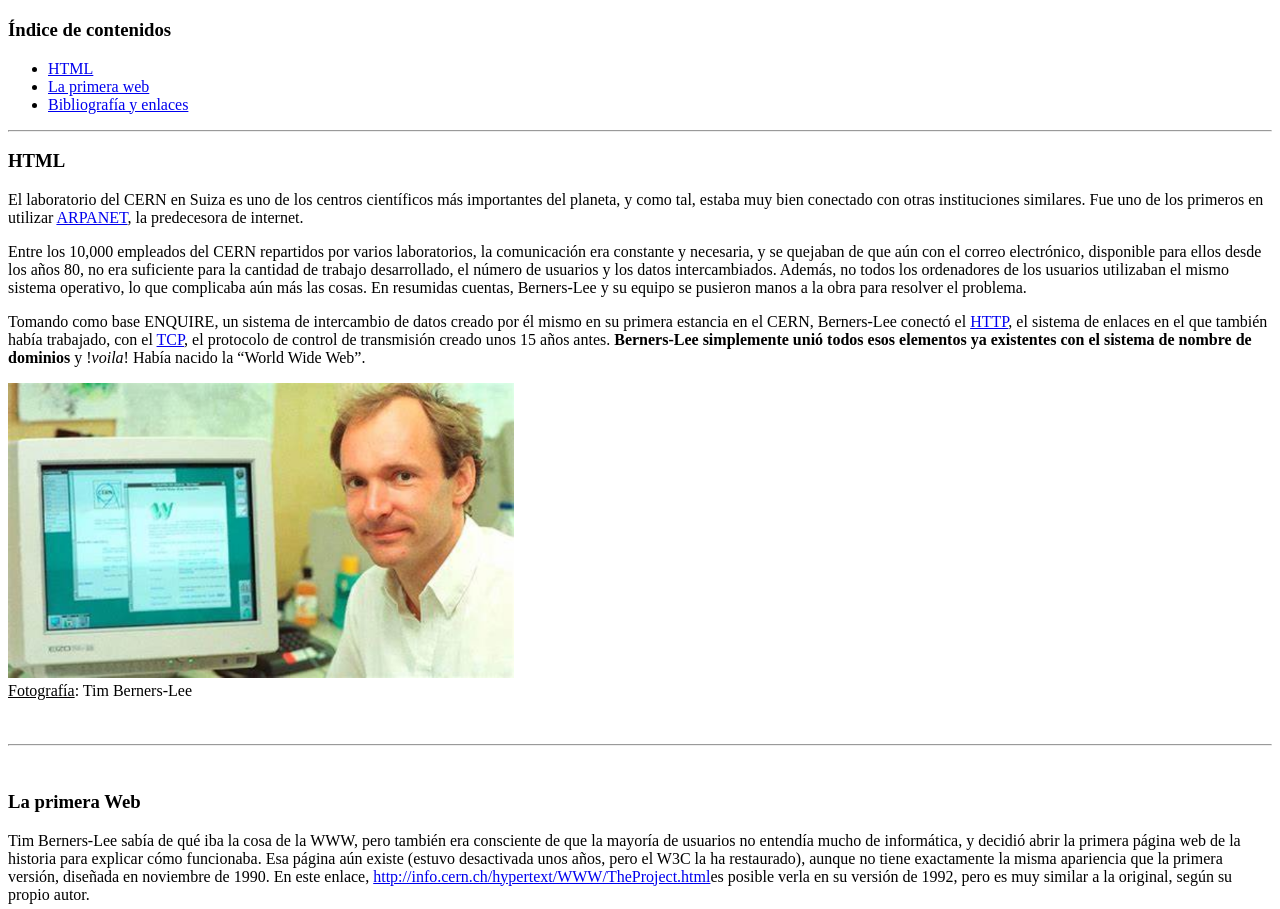
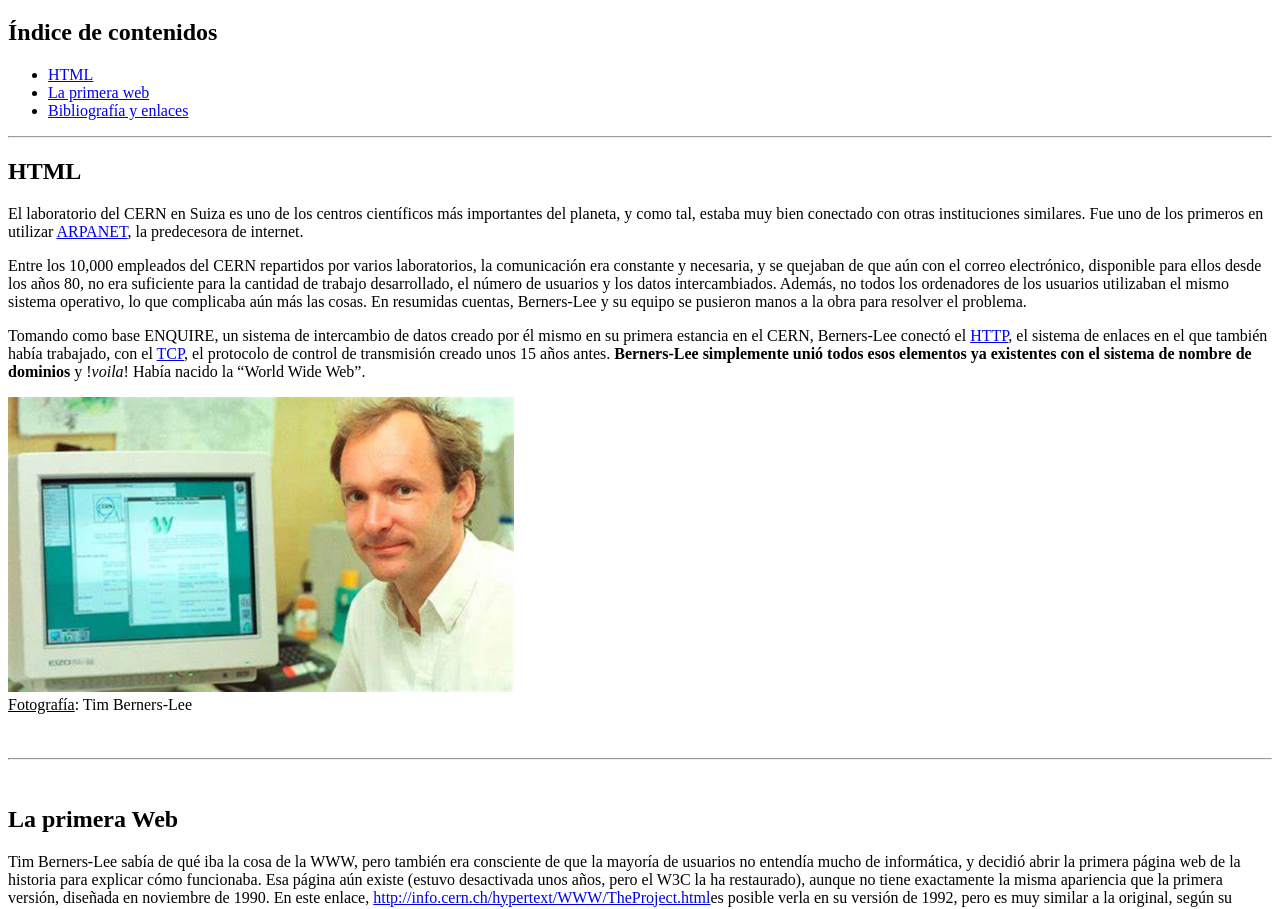
Before and after one commit to JoelBarrantess/ASIX1_M4UF1A4_primer_HTML_JoelBarrantes, a plain HTML site: page index.html in a window 1280 px wide. Shown: the part 61-970 px from the top of the page. Drawn offline with Linux system fonts and the light colour scheme.

Commit message:
Corrigo errores minimos

```diff
--- a/index.html
+++ b/index.html
@@ -10,7 +10,7 @@
 <body>
     <h1>Mi primera página HTML</h1>
 
-    <h3 id="indice">Índice de contenidos</h3>
+    <h2 id="indice">Índice de contenidos</h2>
 
     <ul>
         <li><a href="#html">HTML</a></li>
@@ -20,7 +20,7 @@
 
     <hr>
 
-    <h3 id="html">HTML</h3>
+    <h2 id="html">HTML</h2>
     <p>El laboratorio del CERN en Suiza es uno de los centros científicos más importantes del planeta, y como tal, estaba muy bien conectado con otras instituciones similares. Fue uno de los primeros en utilizar <a href="https://es.wikipedia.org/wiki/ARPANET">ARPANET</a>, la predecesora de internet. </p>
     <p>Entre los 10,000 empleados del CERN repartidos por varios laboratorios, la comunicación era constante y necesaria, y se quejaban de que aún con el correo electrónico, disponible para ellos desde los años 80, no era suficiente para la cantidad de trabajo desarrollado, el número de usuarios y los datos intercambiados. Además, no todos los ordenadores de los usuarios utilizaban el mismo sistema operativo, lo que complicaba aún más las cosas. En resumidas cuentas, Berners-Lee y su equipo se pusieron manos a la obra para resolver el problema.</p>
     <p>Tomando como base ENQUIRE, un sistema de intercambio de datos creado por él mismo en su primera estancia en el CERN, Berners-Lee conectó el <a href="https://es.wikipedia.org/wiki/Protocolo_de_transferencia_de_hipertexto">HTTP</a>, el sistema de enlaces en el que también había trabajado, con el <a href="https://es.wikipedia.org/wiki/Protocolo_de_control_de_transmisi%C3%B3n">TCP</a>, el protocolo de control de transmisión creado unos 15 años antes. <strong>Berners-Lee simplemente unió todos esos elementos ya existentes con el sistema de nombre de dominios</strong> y !<i>voila</i>! Había nacido la “World Wide Web”. </p>
@@ -33,7 +33,7 @@
     <br>
     <hr>
     <br>
-    <h3 id="primera_web">La primera Web</h3>
+    <h2 id="primera_web">La primera Web</h2>
     <p>Tim Berners-Lee sabía de qué iba la cosa de la WWW, pero también era consciente de que la mayoría de usuarios no entendía mucho de informática, y decidió abrir la primera página web de la historia para explicar cómo funcionaba. Esa página aún existe (estuvo desactivada unos años, pero el W3C la ha restaurado), aunque no tiene exactamente la misma apariencia que la primera versión, diseñada en noviembre de 1990. En este enlace, <a href="http://info.cern.ch/hypertext/WWW/TheProject.html">http://info.cern.ch/hypertext/WWW/TheProject.html</a>es posible verla en su versión de 1992, pero es muy similar a la original, según su propio autor.</p>
 
     <img style="width: 40%;" height="40%" src="./img/Primera_web.jpg" alt="Imagen la primara pagina web">
@@ -43,7 +43,7 @@
     <br>
     <hr>
     <br>
-    <h3 id="bibliografia_enlaces">Bibliografía y enlaces</h3>
+    <h2 id="bibliografia_enlaces">Bibliografía y enlaces</h2>
     <ol>
         <li>Historia de la web</li>
             <ul>
```
